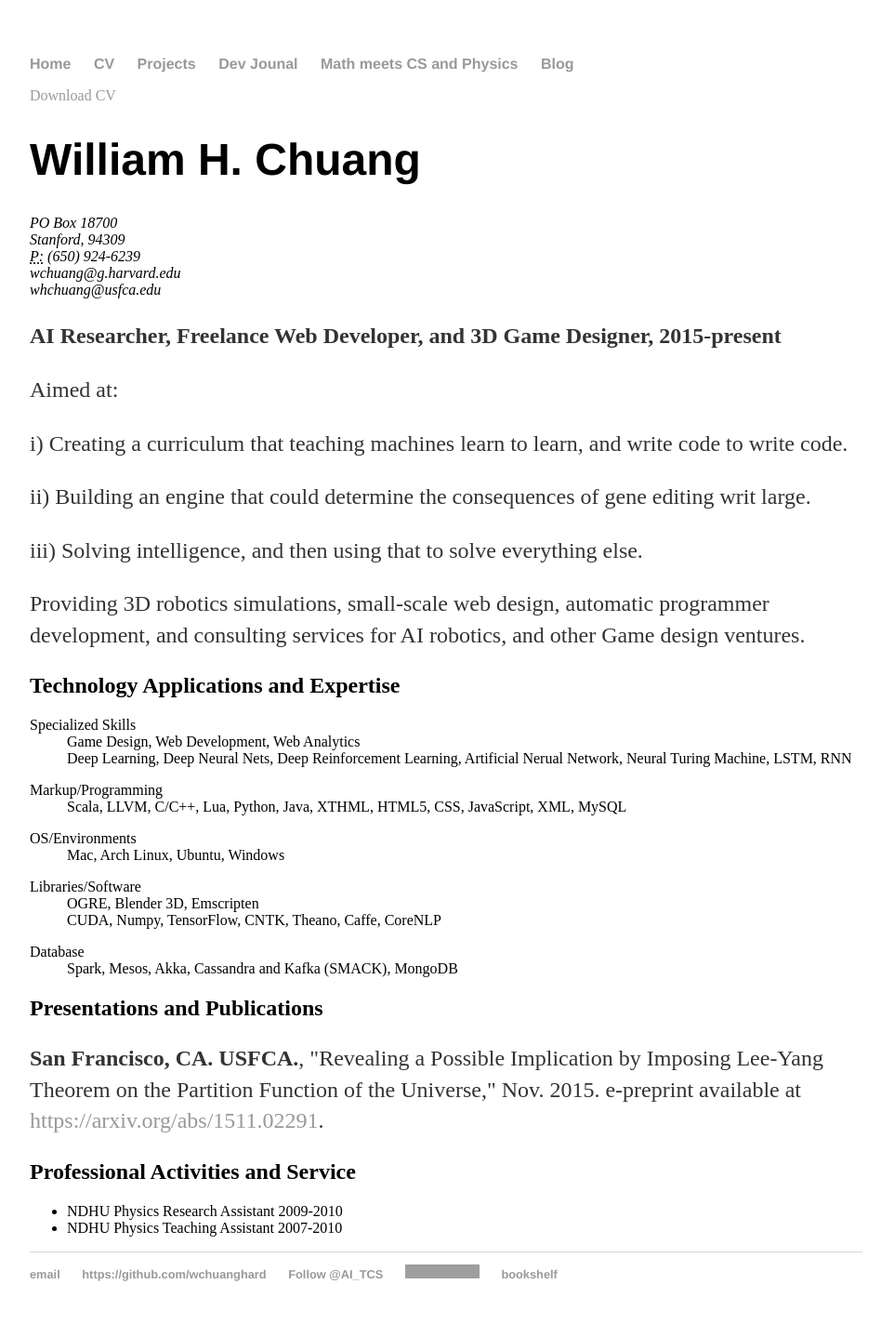
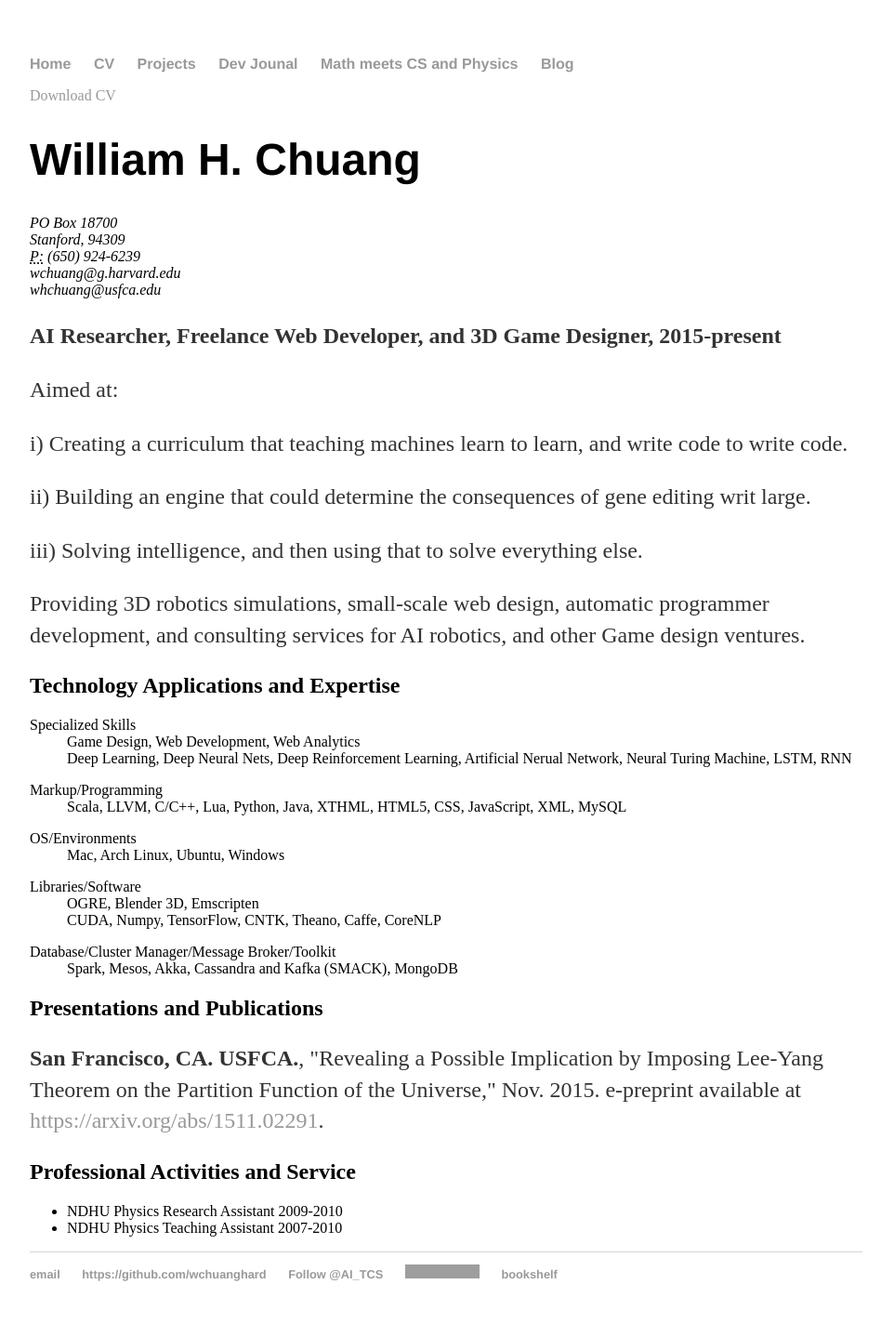
Before and after one commit to williamchuang/williamchuang.github.io, a Jekyll site: the page built from cv/index.html, in a window 1280 px wide. Shown: the whole page at 93% size, without its empty margins (160-1108 px from the left). Built offline with Jekyll 4.4.1, drawn with Linux system fonts in a browser that asks for light colours; comment, search, counter and statistics services are not loaded; grey boxes are pictures that could not be loaded.

Commit message:
Update index.html

```diff
--- a/cv/index.html
+++ b/cv/index.html
@@ -48,7 +48,7 @@ description: Current CV for William Chuang.
 						<dd>CUDA, Numpy, TensorFlow, CNTK, Theano, Caffe, CoreNLP</dd>
 					</dl>
 					<dl class="dl-horizontal">
-						<dt>Database</dt>
+						<dt>Database/Cluster Manager/Message Broker/Toolkit</dt>
 						<dd>Spark, Mesos, Akka, Cassandra and Kafka (SMACK), MongoDB</dd>
 					</dl>
 					<h2>Presentations and Publications</h2>
```
